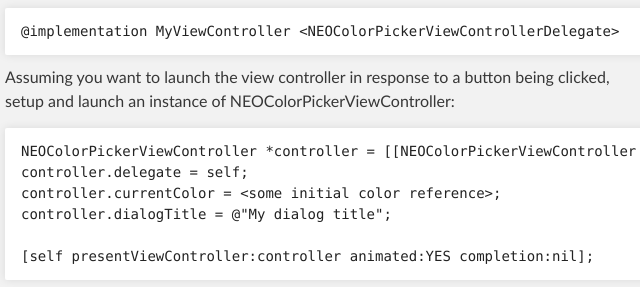
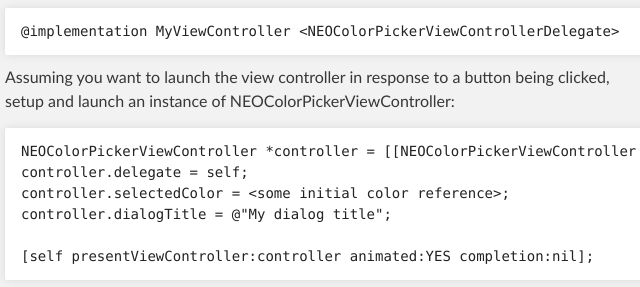
Before and after one commit to kartech/colorpicker, a plain HTML site: page index.html in a window 1280 px wide. Shown: the part 2080-2367 px from the top of the page, 315-955 px from the left. Drawn offline with Linux system fonts and the light colour scheme.

Commit message:
fixed documentation

```diff
--- a/index.html
+++ b/index.html
@@ -71,7 +71,7 @@
 
 <pre><code>NEOColorPickerViewController *controller = [[NEOColorPickerViewController alloc] init];
 controller.delegate = self;
-controller.currentColor = &lt;some initial color reference&gt;;
+controller.selectedColor = &lt;some initial color reference&gt;;
 controller.dialogTitle = @"My dialog title";
 
 [self presentViewController:controller animated:YES completion:nil];
```
